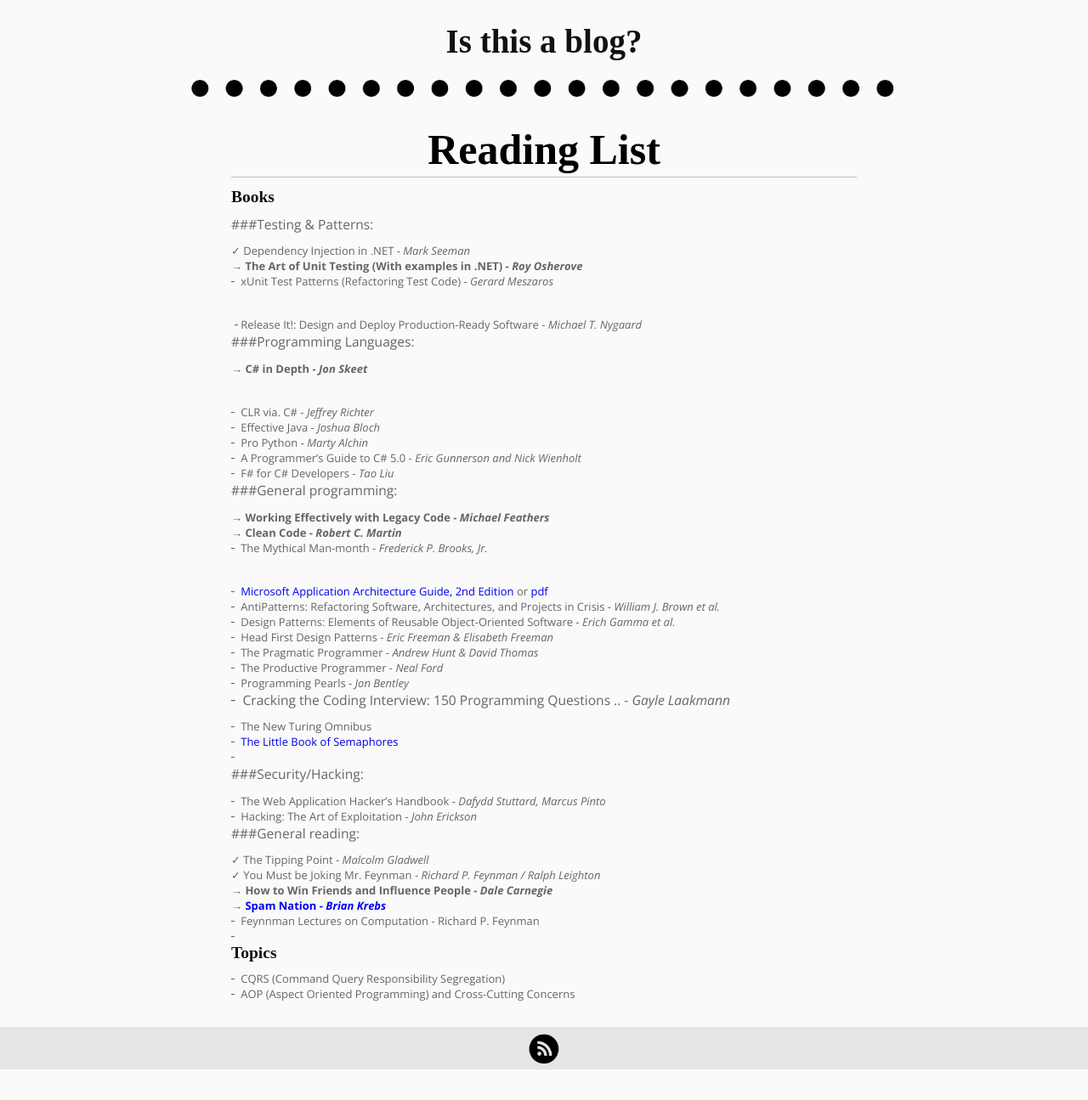
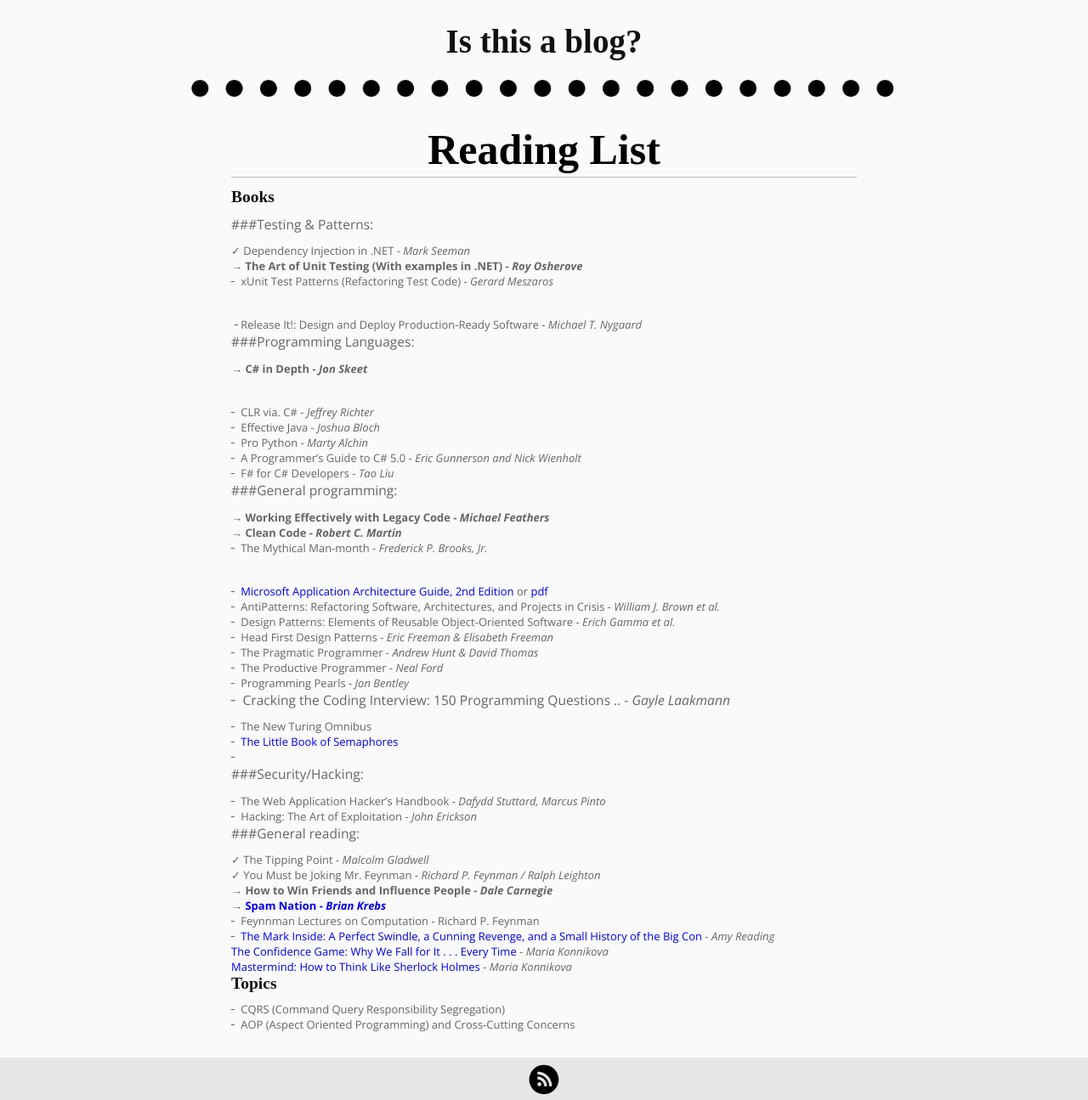
Before and after one commit to M-AV/M-AV.github.io, a Jekyll site: the page built from reading-list/index.html, in a window 1280 px wide. Shown: the whole page at 85% size. Built offline with Jekyll 4.4.1, drawn with Linux system fonts in a browser that asks for light colours; before the commit the page ends 1259 px from its top, so only the background shows below that.

Commit message:
Added a few book ideas...
... that I will probably never "find the time" to read anyways...

```diff
--- a/_includes/pages/reading-list.md
+++ b/_includes/pages/reading-list.md
@@ -54,7 +54,9 @@
 4. →  **[Spam Nation - *Brian Krebs*](https://www.amazon.com/Spam-Nation-Organized-Cybercrimefrom-Epidemic/dp/1501210432)**
 
 - ╴ Feynnman Lectures on Computation - Richard P. Feynman
-- ╴
+- ╴ [The Mark Inside: A Perfect Swindle, a Cunning Revenge, and a Small History of the Big Con](https://www.amazon.com/Mark-Inside-Perfect-Swindle-Cunning-ebook/dp/B005IQZB3W?ie=UTF8&ref_=k4w_ss_details_rh) - _Amy Reading_
+- - [The Confidence Game: Why We Fall for It . . . Every Time](https://www.amazon.com/Confidence-Game-Fall-Every-Time-ebook/dp/B00WDP836S?ie=UTF8&dpID=41xRgyXKn0L&dpSrc=sims&preST=_OU01_AC_UL320_SR212%2C320_&refRID=1Q54YRM4XTGYW4T994PB&ref_=pd_sim_351_3) - _Maria Konnikova_
+- - [Mastermind: How to Think Like Sherlock Holmes](http://www.amazon.com/Mastermind-Think-Like-Sherlock-Holmes-ebook/dp/B008EKOSXS/ref=pd_sim_351_1?ie=UTF8&dpID=41h-jEiunQL&dpSrc=sims&preST=_OU01_AC_UL320_SR208%2C320_&refRID=0SWVNB1C29HTCD2DZ504) - _Maria Konnikova_
 <br />
 # Topics
 - ╴ CQRS (Command Query Responsibility Segregation)
```
